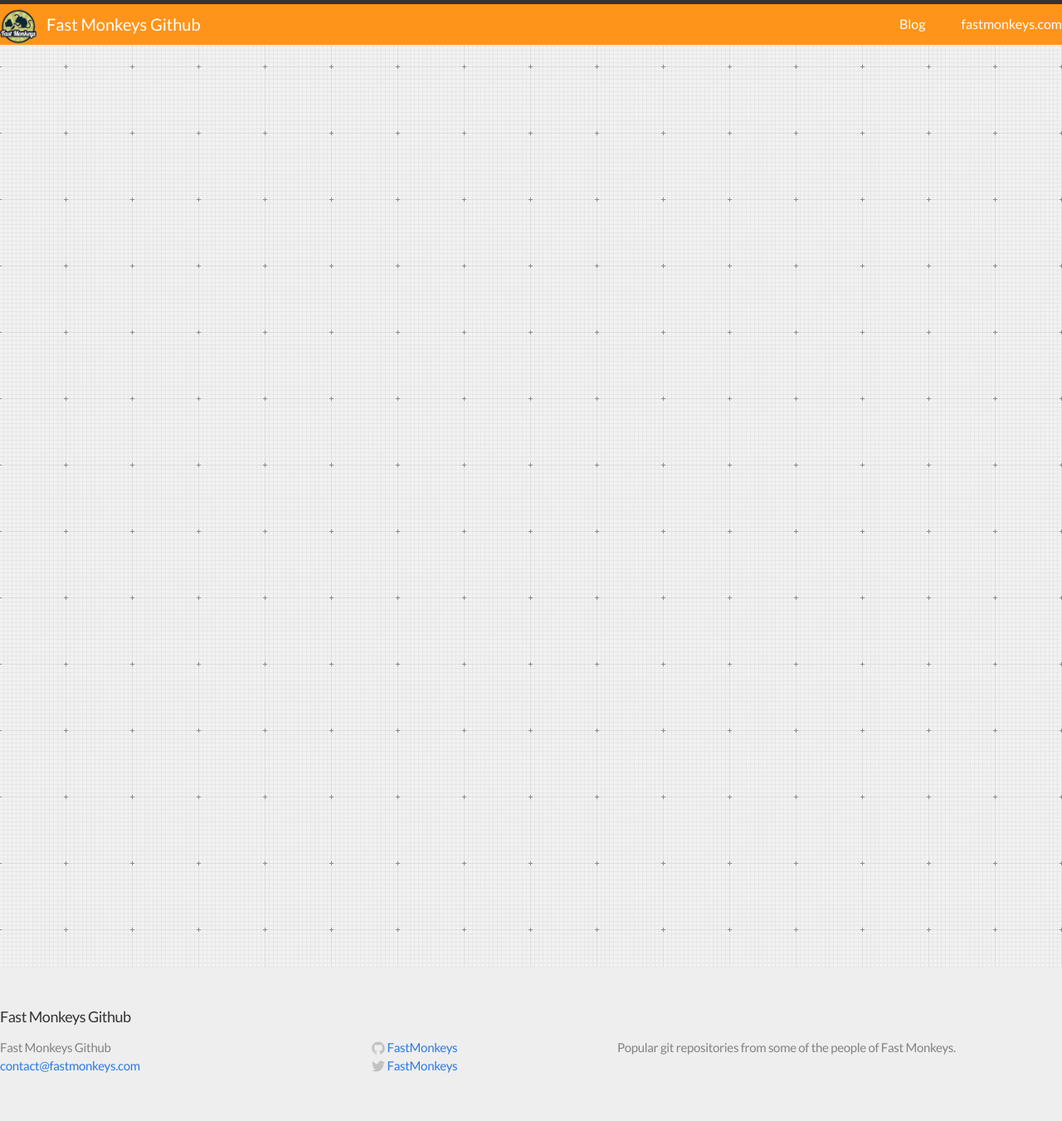
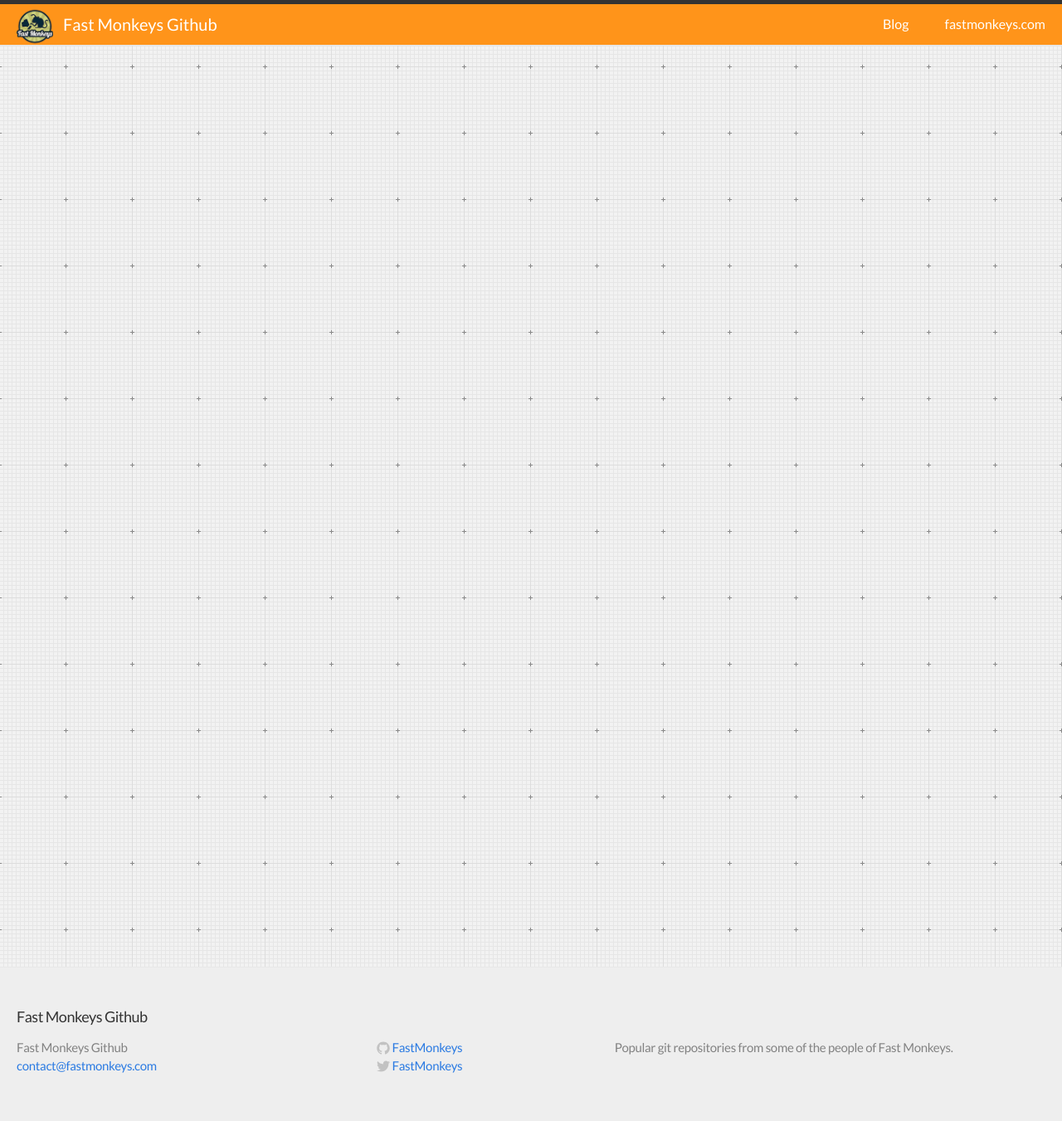
Before and after one commit to fastmonkeys/fastmonkeys.github.io, a Jekyll site: the page built from index.html, in a window 1280 px wide. Shown: the whole page at 83% size. Built offline with Jekyll 4.4.1, drawn with Linux system fonts in a browser that asks for light colours; nearby versions of some CDN libraries.

Commit message:
Add some margin to header and footer

```diff
--- a/css/main.css
+++ b/css/main.css
@@ -31,6 +31,8 @@ a:hover   { color: #000; text-decoration: underline; }
   padding: 0px;
   margin: 0 auto;
   zoom: 1;
+  margin-left: 20px;
+  margin-right: 20px;
 }
 
 
@@ -44,6 +46,7 @@ a:hover   { color: #000; text-decoration: underline; }
   border-bottom: 1px solid #e8e8e8;
   min-height: 48px;
   background-color: #ff941a;
+
 }
 
 .site-title,
@@ -171,12 +174,16 @@ a:hover   { color: #000; text-decoration: underline; }
 
 @media screen and (max-width: 600px) {
 
-  .wrap { padding: 0 12px; }
+  .wrap {
+    padding: 0 12px;
+    margin-left: 10px;
+    margin-right: 10px;
+  }
 
   .site-nav {
     position: absolute;
     z-index: 10;
-    top: 14px; right: 8px;
+    top: 10px; right: 12px;
     background-color: #ff941a;
     -webkit-border-radius: 5px;
     -moz-border-radius: 5px;
```
